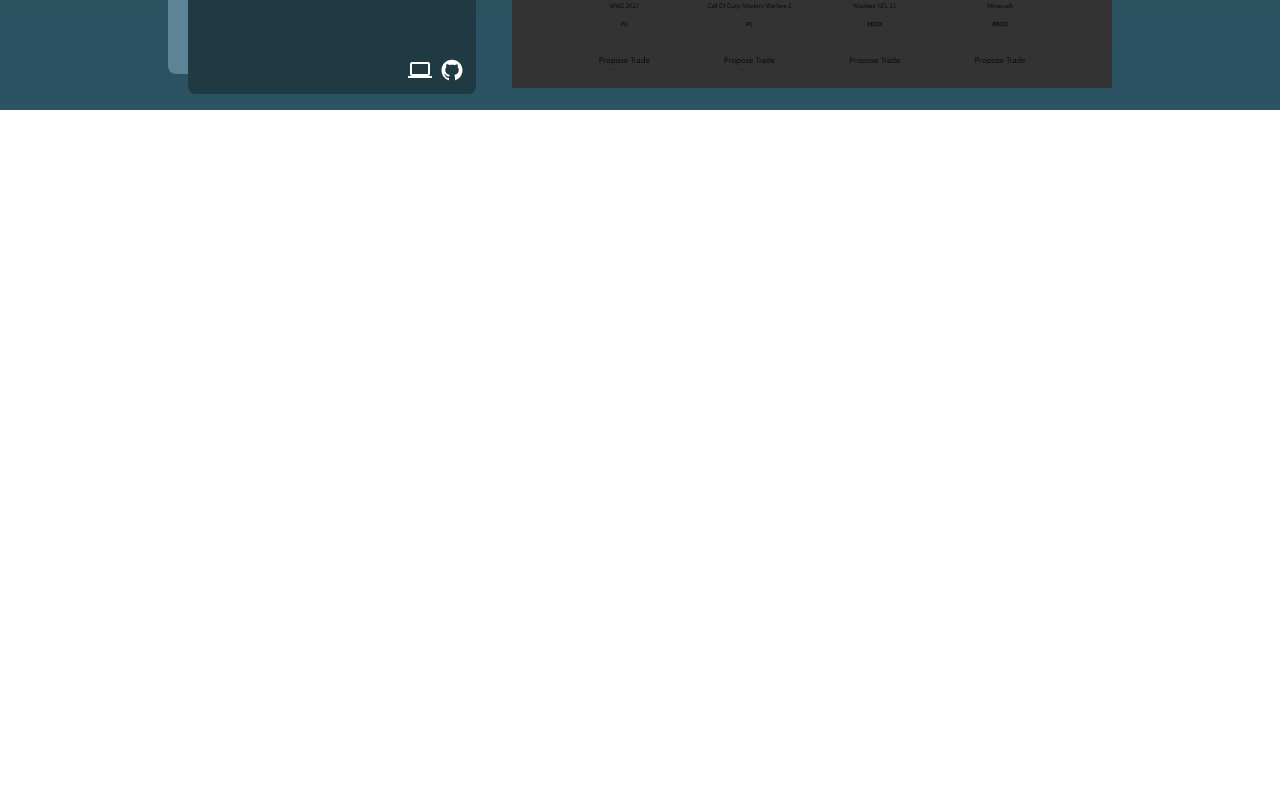
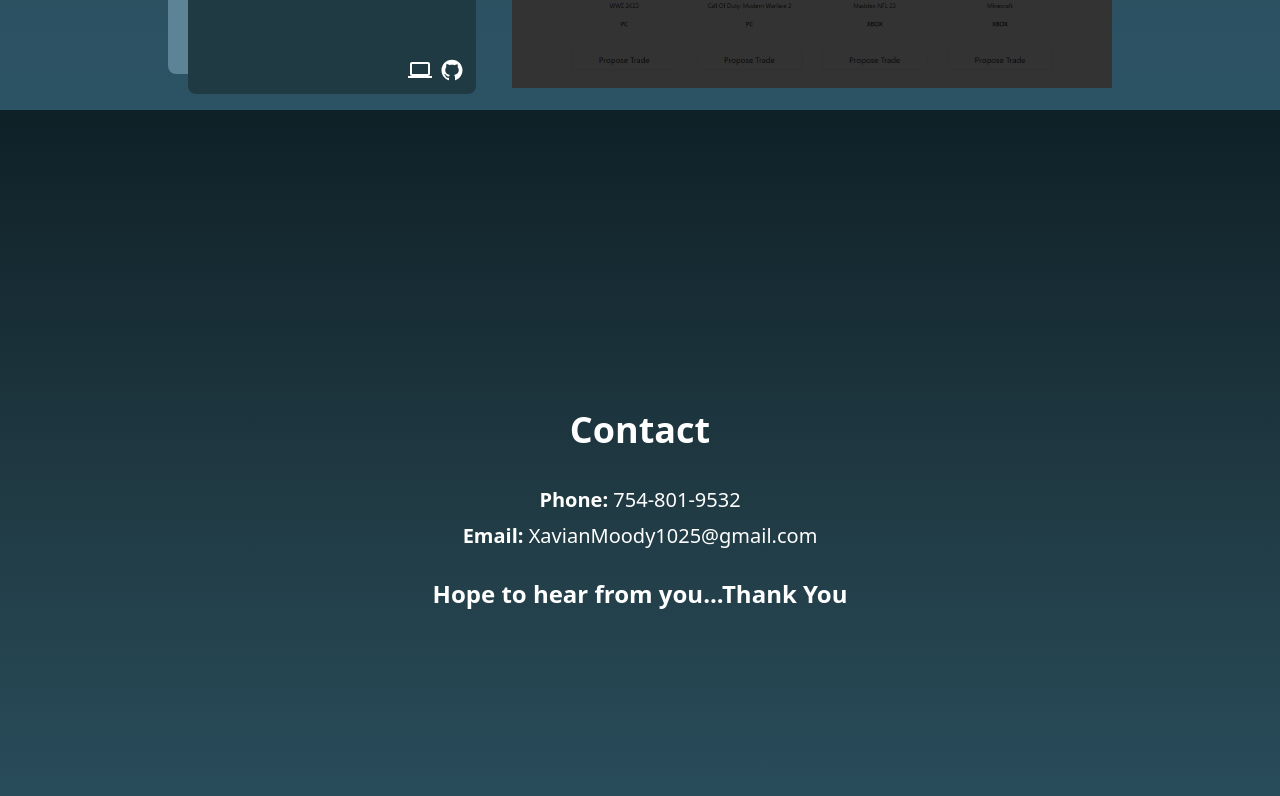
Before and after one commit to XavianMoody10/Portfolio, a React (Vite) app in the folder client/: page / in a window 1280 px wide. Shown: the part 4130-4926 px from the top of the page. Before the commit the page ends 4240 px from the top, so only its background shows below. Built offline with nearby package versions, Linux system fonts and the light colour scheme; a web font is replaced by a local one.

Commit message:
Created contact section

```diff
--- a/client/src/App.jsx
+++ b/client/src/App.jsx
@@ -1,5 +1,6 @@
 import { Header } from "./components/Header/Header";
 import { About } from "./sections/About/About";
+import { Contact } from "./sections/Contact/Contact";
 import { Home } from "./sections/Home/Home";
 import { Projects } from "./sections/Projects/Projects";
 
@@ -10,6 +11,7 @@
       <Home></Home>
       <About></About>
       <Projects></Projects>
+      <Contact></Contact>
     </div>
   );
 }
--- /dev/null
+++ b/client/src/sections/Contact/Contact.jsx
@@ -0,0 +1,21 @@
+import React from "react";
+
+export const Contact = () => {
+  return (
+    <div className=" h-screen flex items-center justify-center bg-custom-gradient">
+      <div className=" text-white text-center flex flex-col gap-2">
+        <h1 className=" text-4xl font-bold mb-7">Contact</h1>
+        <p className=" text-xl">
+          <strong>Phone:</strong> 754-801-9532
+        </p>
+        <p className=" text-xl">
+          <strong>Email:</strong> XavianMoody1025@gmail.com
+        </p>
+
+        <p className=" mt-5 text-2xl font-bold">
+          Hope to hear from you...Thank You
+        </p>
+      </div>
+    </div>
+  );
+};
```
